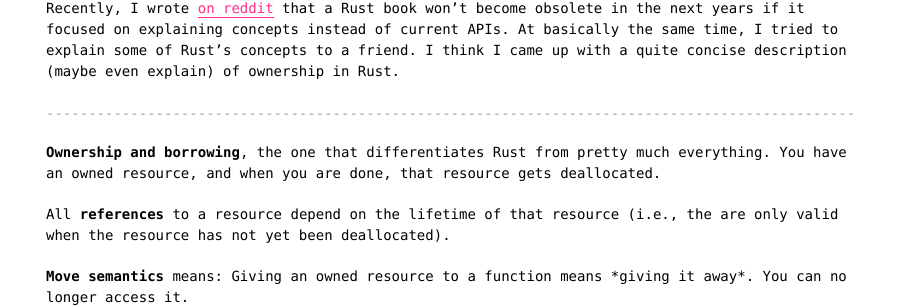
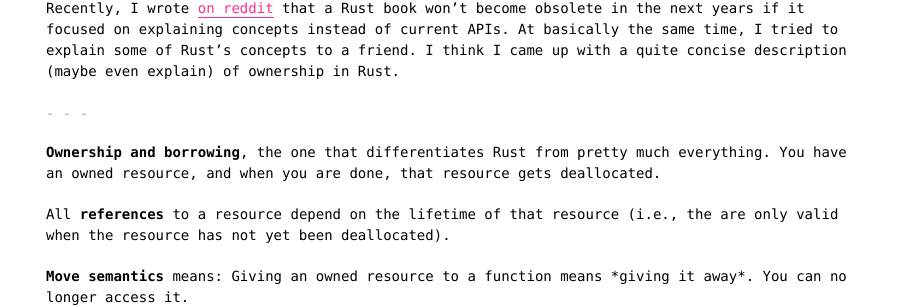
Before and after one commit to killercup/scribbles, a Jekyll site: the page built from _posts/2016-08-02-rust-ownership-and-borrowing-in-150-words.md, in a window 1280 px wide. Shown: the part 159-466 px from the top of the page, without its empty margins (188-1091 px from the left). Built offline with Jekyll 4.4.1, drawn with Linux system fonts in a browser that asks for light colours.

Commit message:
Nicer <hr/>

```diff
--- a/_sass/hack/_markdown.scss
+++ b/_sass/hack/_markdown.scss
@@ -165,7 +165,7 @@
   margin-bottom: 20px;
 }
 .hack hr:after {
-  content: "----------------------------------------------------------------------------------------------------";
+  content: "- - -";
   position: absolute;
   top: 0;
   left: 0;
```
